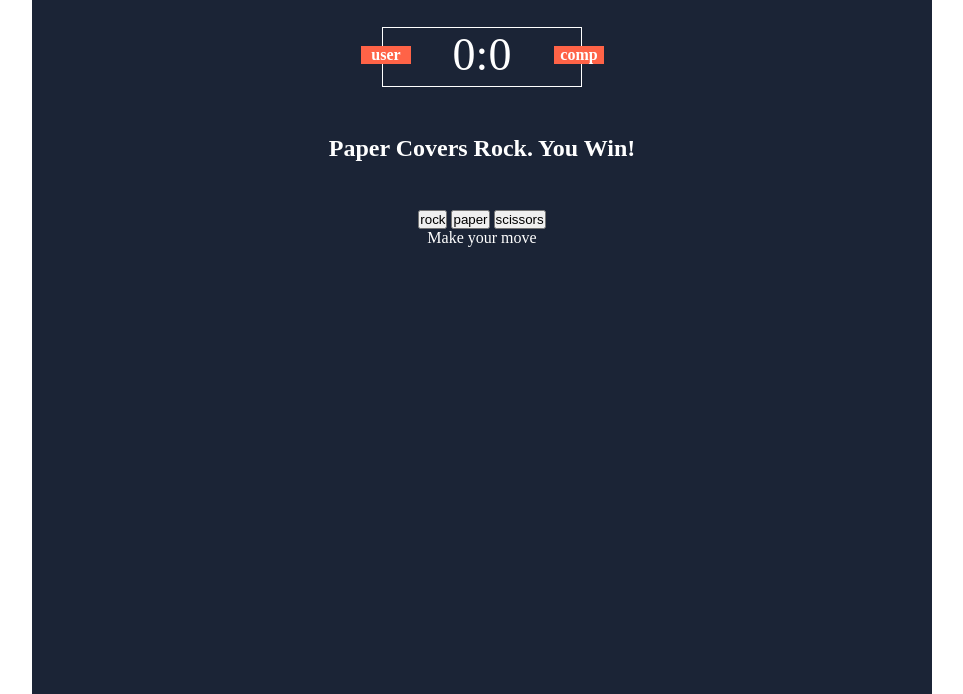
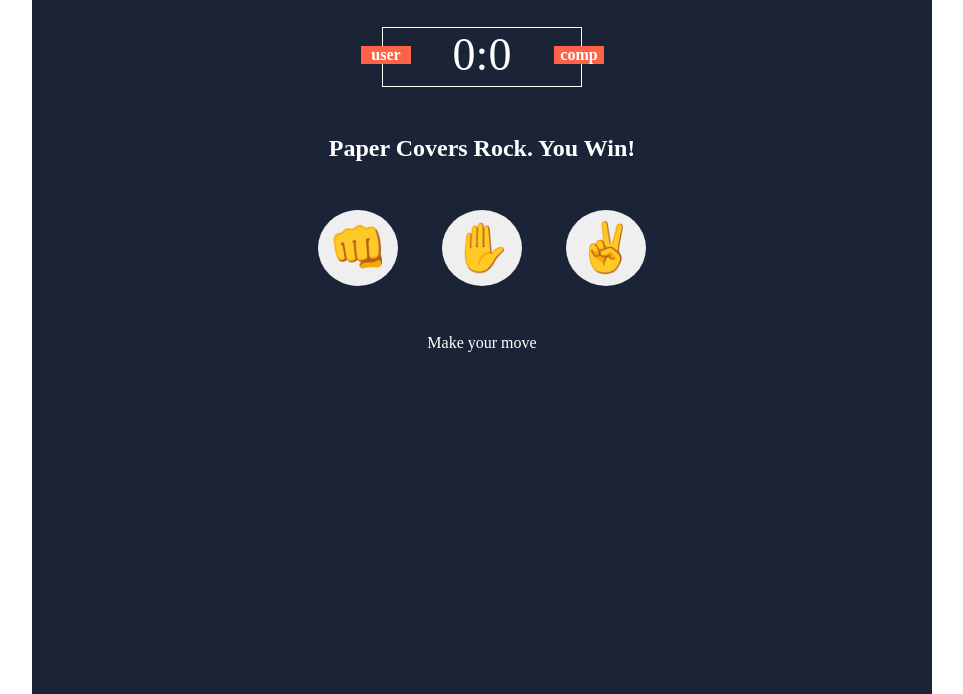
Before and after one commit to Marina8989/RockPaperScissorsJS, a plain HTML site: page index.html in a window 1280 px wide. Shown: the part 106-800 px from the top of the page, without its empty margins (158-1121 px from the left). Drawn offline with Linux system fonts and the light colour scheme.

Commit message:
added css to project

```diff
--- a/index.html
+++ b/index.html
@@ -28,9 +28,9 @@
                 <h2>Paper Covers Rock. You Win!</h2>
             </div>
             <div class="dice">
-                <button class="r">rock</button>
-                <button class="p">paper</button>
-                <button class="s">scissors</button>
+                <button class="r btn">👊</button>
+                <button class="p btn">✋</button>
+                <button class="s btn">✌️</button>
             </div>
             <p>Make your move</p>
        </div>
--- a/main.css
+++ b/main.css
@@ -41,3 +41,18 @@
 .message{
     margin: 3rem 0;
 }
+.btn{
+    border-radius: 50%;
+    border: none;
+    padding: 10px;
+    font-size: 3rem;
+    margin: 0 20px;
+    cursor: pointer;
+    transition: background .8s ease;
+}
+.btn:hover{
+    background: rgb(124, 169, 236);
+}
+p{
+    margin: 3rem 0;
+}
```
